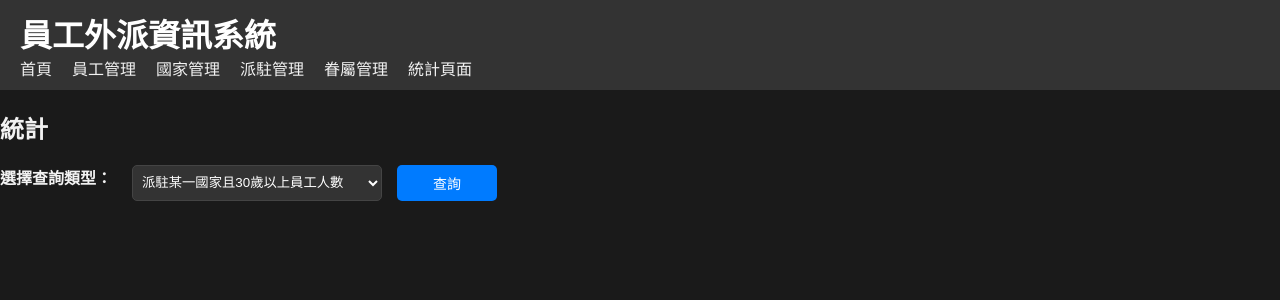
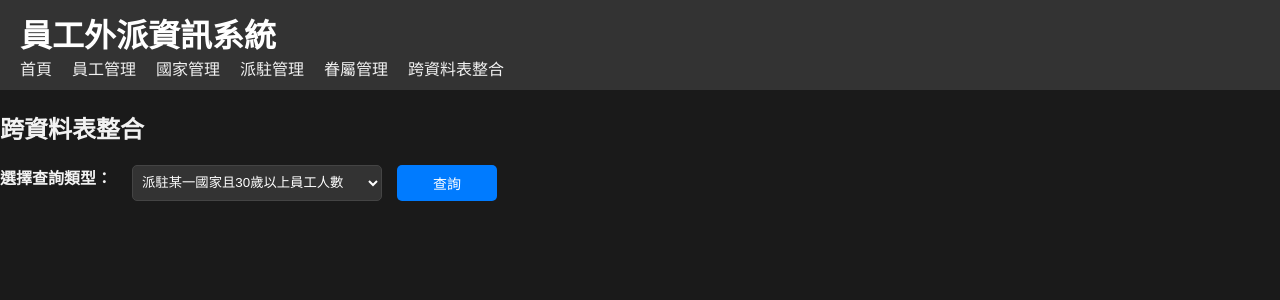
Before and after one commit to SodoSopaNEET/Database, a Flask app: page /statistics in a window 1280 px wide. Shown: the top 300 px of the page. Run offline with Flask 3, Linux system fonts and the light colour scheme.

Commit message:
feat: 統計功能

```diff
--- a/templates/layout.html
+++ b/templates/layout.html
@@ -16,7 +16,7 @@
                 <li><a href="/countries">國家管理</a></li>
                 <li><a href="/assignments">派駐管理</a></li>
                 <li><a href="/dependents">眷屬管理</a></li>
-                <li><a href="/statistics">統計頁面</a></li>
+                <li><a href="/statistics">跨資料表整合</a></li>
             </ul>
         </nav>
     </header>
--- a/templates/statistics.html
+++ b/templates/statistics.html
@@ -1,7 +1,7 @@
 {% extends 'layout.html' %}
 
 {% block content %}
-<h2>統計</h2>
+<h2>跨資料表整合</h2>
 
 <!-- 查詢功能 -->
 <form method="POST">
```
